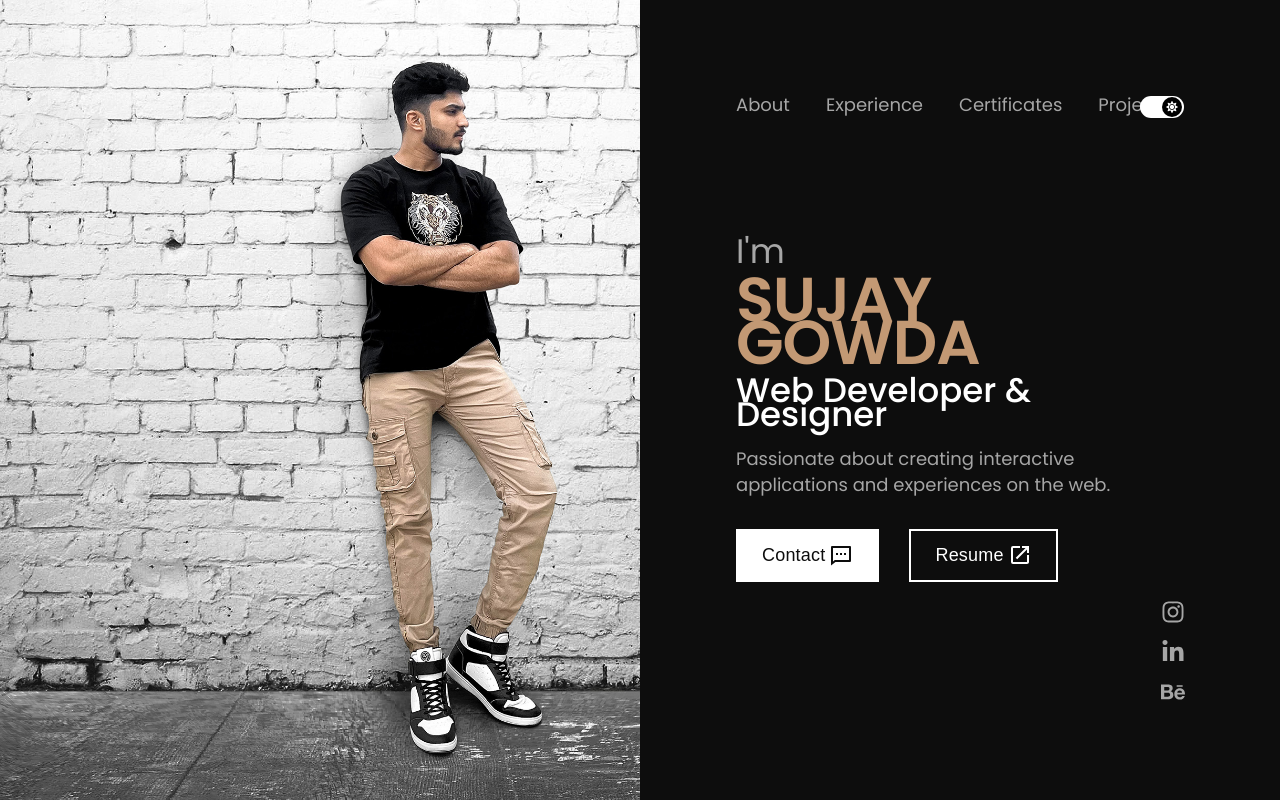
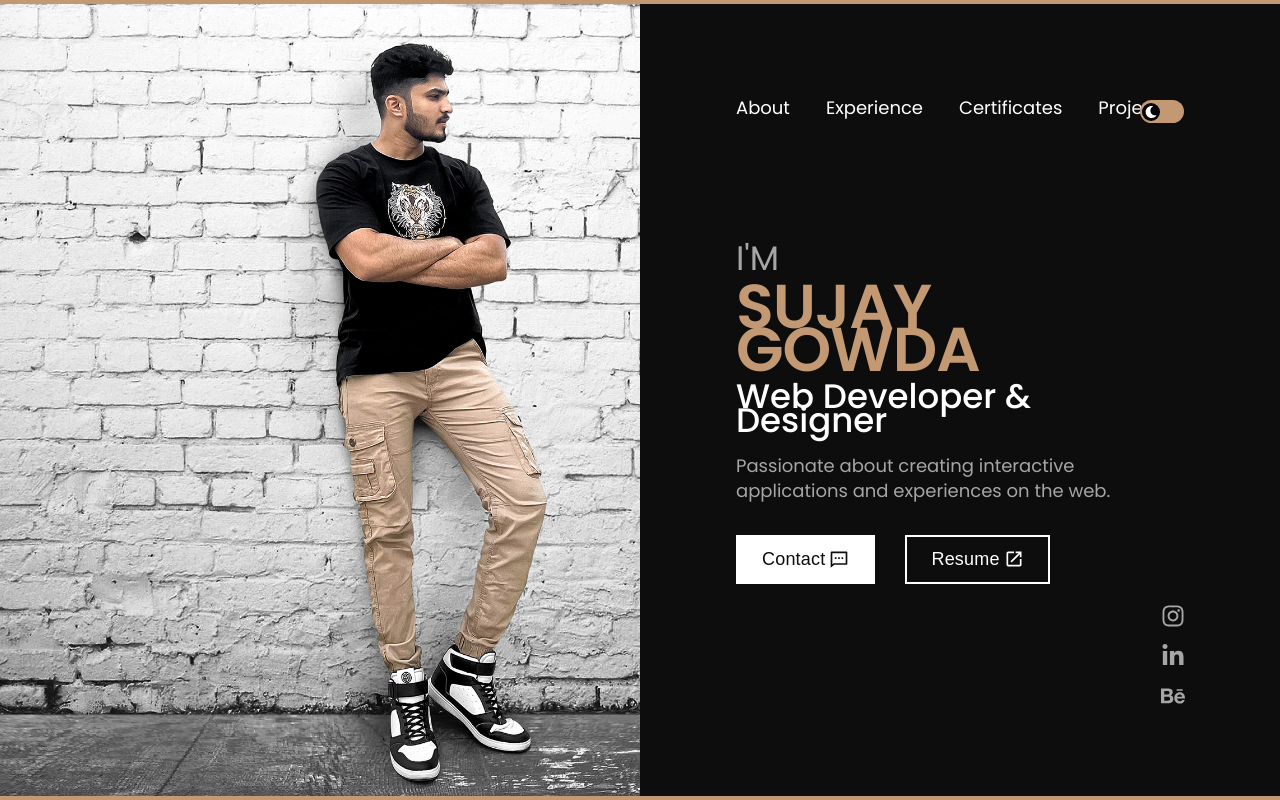
Before and after one commit to SujayGowdaa/portfolio, a React (Create React App) app: page / in a window 1280 px wide. Built offline with nearby package versions, Linux system fonts and the light colour scheme.

Commit message:
Landing page section updated

```diff
--- a/src/App.js
+++ b/src/App.js
@@ -1,11 +1,22 @@
-import styles from "./App.module.css";
+import classes from "./App.module.css";
+
 import LandingPage from "./components/LandingPage/LandingPage";
+import ThemeContext from "./components/context/ThemeContext";
+import { useState } from "react";
 
 function App() {
+  const [isLightModeOn, setLightMode] = useState(false);
+  const mode = { isLightModeOn, setLightMode };
+
   return (
-    <div className={styles.app} theme="light">
-      <LandingPage />
-    </div>
+    <ThemeContext.Provider value={mode}>
+      <div
+        className={classes.app}
+        theme={mode.isLightModeOn ? "light" : "dark"}
+      >
+        <LandingPage />
+      </div>
+    </ThemeContext.Provider>
   );
 }
 export default App;
--- a/src/App.module.css
+++ b/src/App.module.css
@@ -7,7 +7,7 @@
   --body-color: #f2f2f2;
 }
 
-.app[theme="light"] {
+.app[theme="dark"] {
   --primary-color: #c39974;
   --primary-color-1: #815937;
   --background-color: #0d0d0d;
@@ -15,36 +15,3 @@
   --text-color-1: #a6a6a6;
   --body-color: #000000;
 }
-
-* {
-  margin: 0;
-  padding: 0;
-  box-sizing: border-box;
-}
-
-html {
-  font-size: 62.5%;
-  line-height: 0.7;
-  scroll-behavior: smooth;
-}
-
-body {
-  color: white;
-  font-family: "Poppins", sans-serif;
-}
-body::-webkit-scrollbar {
-  display: none;
-}
-
-ul li,
-a {
-  text-decoration: none;
-  color: white;
-  cursor: pointer;
-  list-style: none;
-  display: inline-block;
-}
-
-section {
-  outline: 4px solid var(--primary-color);
-}
--- a/src/components/LandingPage/BannerContent/BannerContent.module.css
+++ b/src/components/LandingPage/BannerContent/BannerContent.module.css
@@ -4,6 +4,6 @@
   padding: 9.6rem;
   display: flex;
   flex-direction: column;
-  /* justify-content: space-between; */
   position: relative;
+  z-index: 1;
 }
--- a/src/components/LandingPage/BannerContent/Navbar/Navbar.js
+++ b/src/components/LandingPage/BannerContent/Navbar/Navbar.js
@@ -1,10 +1,12 @@
-import { useState } from "react";
+import { useContext, useState } from "react";
 import classes from "./Navbar.module.css";
 import { FaMoon } from "react-icons/fa";
 import { FaSun } from "react-icons/fa";
+import ThemeContext from "../../../context/ThemeContext";
 
 export default function Navbar() {
-  const [isDarkModeOn, setIsDarkModeOn] = useState(false);
+  const [isLightMode, setLightMode] = useState(true);
+  const value = useContext(ThemeContext);
 
   return (
     <div className={classes["nav-container"]}>
@@ -26,16 +28,19 @@ export default function Navbar() {
       </nav>
       <div
         className={classes["theme-switch"]}
-        onClick={() => setIsDarkModeOn(!isDarkModeOn)}
+        onClick={() => {
+          setLightMode(!isLightMode);
+          value.setLightMode(isLightMode);
+        }}
       >
         <div
           className={
-            isDarkModeOn
+            isLightMode
               ? classes.switch
               : `${classes.switch} ${classes["switch-active"]}`
           }
         >
-          {isDarkModeOn ? (
+          {isLightMode ? (
             <FaMoon className={`${classes["icon"]} ${classes["icon-moon"]}`} />
           ) : (
             <FaSun className={`${classes["icon"]} ${classes["icon-sun"]}`} />
--- a/src/components/LandingPage/BannerContent/Navbar/Navbar.module.css
+++ b/src/components/LandingPage/BannerContent/Navbar/Navbar.module.css
@@ -24,9 +24,9 @@
 
 .theme-switch {
   width: 4.4rem;
-  height: 2.2rem;
+  height: 2.3rem;
   border-radius: 2rem;
-  background-color: var(--text-color);
+  background-color: var(--primary-color);
   display: flex;
   align-items: center;
   padding: 2px;
@@ -37,8 +37,8 @@
   display: flex;
   justify-content: center;
   align-items: center;
-  height: 2rem;
-  width: 2rem;
+  height: 1.8rem;
+  width: 1.8rem;
   border-radius: 2rem;
   background-color: var(--body-color);
   transition: all 0.3s;
@@ -46,32 +46,31 @@
 
 .switch-active {
   transition: all 0.3s;
-  margin-left: 20px;
+  margin-left: 21.8px;
   background-color: var(--body-color);
 }
 
 .nav-lists a {
-  color: var(--text-color-1);
+  color: var(--text-color);
   transition: 0.5s;
 }
 .nav-lists a:hover {
-  color: var(--text-color);
+  color: var(--primary-color);
 }
 
 .nav-lists a::after {
-  margin-top: 0.2rem;
+  margin-top: 0.4rem;
   content: "";
   display: flex;
   width: 0%;
-  height: 1.5px;
+  height: 1.8px;
   transition: all 0.4s ease-out;
   background-color: var(--text-color);
 }
 .nav-lists a:hover::after {
   content: "";
   width: 100%;
-  background-color: var(--text-color);
-  /* border: 1px solid var(--primary-color); */
+  background-color: var(--primary-color);
   transform: translateX(0%);
   visibility: visible;
 }
--- a/src/components/LandingPage/BannerContent/Title/Title.module.css
+++ b/src/components/LandingPage/BannerContent/Title/Title.module.css
@@ -17,6 +17,7 @@
   color: var(--text-color);
 }
 .title-tertiary {
+  text-transform: uppercase;
   font-size: 3.4rem;
   font-weight: 400;
   margin-bottom: 1.4rem;
@@ -58,7 +59,7 @@
 
 .resume-icon,
 .contact-icon {
-  font-size: 2.4rem;
+  font-size: 2rem;
   margin-bottom: 0.1rem;
 }
 
@@ -68,7 +69,6 @@
   color: var(--text-color);
   border: none;
 }
-
 .btn-resume::after {
   content: "";
   position: absolute;
@@ -78,7 +78,6 @@
   width: 100%;
   transform: translateX(-100%);
 }
-
 .btn-resume:hover::after {
   transition: 0.3s ease-out;
   transform: translateX(0%);
--- a/src/components/LandingPage/LandingPage.js
+++ b/src/components/LandingPage/LandingPage.js
@@ -1,11 +1,13 @@
 import BannerImage from "../LandingPage/BannerImage/BannerImage";
-import styles from "./LandingPage.module.css";
+import classes from "./LandingPage.module.css";
 import BannerContent from "./BannerContent/BannerContent";
 
 export default function LandingPage() {
   return (
-    <section className={styles.section}>
-      <div className={styles.container}>
+    <section
+      className={`${classes.section} ${classes["border-top"]} ${classes["border-bottom"]}`}
+    >
+      <div className={classes.container}>
         <BannerImage />
         <BannerContent />
       </div>
--- a/src/components/LandingPage/LandingPage.module.css
+++ b/src/components/LandingPage/LandingPage.module.css
@@ -1,11 +1,20 @@
 .section {
   height: 80rem;
   background-color: var(--background-color);
+  overflow-y: hidden;
 }
 
 .container {
   max-width: 256rem;
-  max-width: 180em;
+  /* max-width: 180em; */
   display: flex;
   margin: 0 auto;
 }
+
+.border-bottom {
+  border-bottom: 4px solid var(--primary-color);
+}
+
+.border-top {
+  border-top: 4px solid var(--primary-color);
+}
--- a/src/components/context/ThemeContext.js
+++ b/src/components/context/ThemeContext.js
@@ -2,10 +2,4 @@ import { createContext } from "react";
 
 const ThemeContext = createContext();
 
-export default function ThemeContext(props) {
-  return (
-    <ThemeContext.Provider value={{ btnOn: false }}>
-      {props.children}
-    </ThemeContext.Provider>
-  );
-}
+export default ThemeContext;
--- a/src/index.css
+++ b/src/index.css
@@ -6,6 +6,7 @@
 
 html {
   font-size: 62.5%;
+  line-height: 0.7;
   scroll-behavior: smooth;
 }
 
@@ -14,3 +15,16 @@ body {
   font-family: "Poppins", sans-serif;
   background-color: #ffffff;
 }
+
+ul li,
+a {
+  text-decoration: none;
+  color: white;
+  cursor: pointer;
+  list-style: none;
+  display: inline-block;
+}
+
+section {
+  border-bottom: 4px solid var(--primary-color);
+}
```
